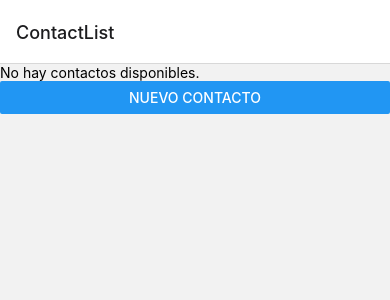
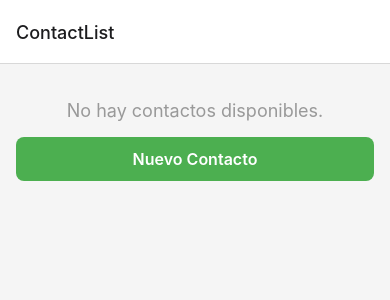
Before and after one commit to ElverTunubala/Add-contacts, a React Native app: screen / in a window 390 px wide. Shown: the top 300 px of the page. Built offline with nearby package versions, Linux system fonts and the light colour scheme.

Commit message:
style: Updated the styles for adding and updating contacts

```diff
--- a/babel.config.js
+++ b/babel.config.js
@@ -1,3 +1,20 @@
 module.exports = {
   presets: ['module:@react-native/babel-preset'],
+  plugins: [
+    [
+      'module:react-native-dotenv',
+      {
+        envName: 'APP_ENV',
+        moduleName: '@env',
+        path: '.env',
+        blocklist: null,
+        allowlist: null,
+        blacklist: null, // DEPRECATED
+        whitelist: null, // DEPRECATED
+        safe: false,
+        allowUndefined: true,
+        verbose: false,
+      },
+    ],
+  ],
 };
--- a/package.json
+++ b/package.json
@@ -42,6 +42,7 @@
     "eslint": "^8.19.0",
     "jest": "^29.6.3",
     "prettier": "2.8.8",
+    "react-native-dotenv": "^3.4.11",
     "react-test-renderer": "18.3.1",
     "typescript": "5.0.4"
   },
--- a/src/hooks/useContacts.ts
+++ b/src/hooks/useContacts.ts
@@ -10,7 +10,6 @@ export const useContacts = () => {
   const loadContacts = async () => {
     try {
       const data = await AsyncStorage.getItem('contacts');
-      console.log('Datos recuperados de AsyncStorage:', data);
       if (data) setContacts(JSON.parse(data));
     } catch (error) {
       console.error('Error al cargar contactos:', error);
--- a/src/screens/ContactDetailsScreen.tsx
+++ b/src/screens/ContactDetailsScreen.tsx
@@ -4,7 +4,8 @@ import { RouteProp, useNavigation } from '@react-navigation/native';
 import { useContacts } from '../hooks/useContacts';
 import { RootStackParamList } from '../navigation/AppNavigator';
 import { NativeStackNavigationProp } from '@react-navigation/native-stack';
-import Icon from 'react-native-vector-icons/Ionicons';
+import IonIcon from 'react-native-vector-icons/Ionicons';
+import AntDesign from 'react-native-vector-icons/AntDesign';
 
 type ContactDetailsScreenRouteProp = RouteProp<RootStackParamList, 'ContactDetails'>;
 type ContactDetailsScreenNavigationProp = NativeStackNavigationProp<RootStackParamList, 'ContactDetails'>;
@@ -19,7 +20,6 @@ const ContactDetailsScreen: React.FC<ContactDetailsScreenProps> = ({ route }) =>
   const { deleteContact, updateContact } = useContacts();
   const navigation = useNavigation();
 
-  // State para el modal y campos de actualización
   const [modalVisible, setModalVisible] = useState(false);
   const [name, setName] = useState(contact.name);
   const [phone, setPhone] = useState(contact.phone);
@@ -51,24 +51,24 @@ const ContactDetailsScreen: React.FC<ContactDetailsScreenProps> = ({ route }) =>
       <Image source={{ uri: contact.photo || 'https://via.placeholder.com/100' }} style={styles.image} />
       <Text style={styles.name}>{contact.name}</Text>
       <Text style={styles.phone}>{contact.phone}</Text>
-      <Text style={styles.email}>{contact.email}</Text >
-      <Button title="Eliminar" onPress={handleDelete} />
-      <Icon name="accessibility-outline" />;
+      <Text style={styles.email}>{contact.email}</Text>
 
-      {/* Botón para abrir el modal */}
-      <TouchableOpacity onPress={() => setModalVisible(true)}>
-        <Text style={styles.openModalText}>Actualizar Contacto</Text>
+      <TouchableOpacity style={styles.deleteButton} onPress={handleDelete}>
+        <Text style={styles.deleteButtonText}>Eliminar</Text>
       </TouchableOpacity>
 
-      {/* Modal para actualizar contacto */}
+      <TouchableOpacity style={styles.editButton} onPress={() => setModalVisible(true)}>
+        <AntDesign name="edit" size={24} color="#fff" />
+      </TouchableOpacity>
+
       <Modal
         animationType="slide"
         transparent={true}
         visible={modalVisible}
         onRequestClose={() => setModalVisible(false)}
       >
-        <View style={styles.modalContainer}>
-          <View style={styles.modalContent}>
+        <View style={styles.modalOverlay}>
+          <View style={styles.modalContainer}>
             <Text style={styles.modalTitle}>Actualizar Contacto</Text>
             <TextInput
               style={styles.input}
@@ -90,8 +90,12 @@ const ContactDetailsScreen: React.FC<ContactDetailsScreenProps> = ({ route }) =>
               placeholder="Correo"
               keyboardType="email-address"
             />
-            <Button title="Actualizar" onPress={handleUpdate} />
-            <Button title="Cerrar" onPress={() => setModalVisible(false)} color="gray" />
+            <TouchableOpacity style={styles.updateButton} onPress={handleUpdate}>
+              <Text style={styles.updateButtonText}>Actualizar</Text>
+            </TouchableOpacity>
+            <TouchableOpacity style={styles.closeButton} onPress={() => setModalVisible(false)}>
+              <Text style={styles.closeButtonText}>Cerrar</Text>
+            </TouchableOpacity>
           </View>
         </View>
       </Modal>
@@ -104,57 +108,109 @@ const styles = StyleSheet.create({
     flex: 1,
     alignItems: 'center',
     padding: 20,
+    backgroundColor: '#f7f7f7',
   },
   image: {
-    width: 100,
-    height: 100,
-    borderRadius: 50,
+    width: 120,
+    height: 120,
+    borderRadius: 60,
     marginBottom: 20,
+    borderWidth: 2,
+    borderColor: '#4CAF50',
   },
   name: {
-    fontSize: 24,
+    fontSize: 28,
     fontWeight: 'bold',
-    marginBottom: 10,
+    color: '#333',
+    marginBottom: 5,
   },
   phone: {
     fontSize: 18,
-    color: 'gray',
+    color: '#666',
     marginBottom: 5,
   },
   email: {
     fontSize: 16,
-    color: 'gray',
+    color: '#888',
     marginBottom: 20,
   },
-  openModalText: {
-    color: 'blue',
+  deleteButton: {
+    backgroundColor: '#ff5252',
+    padding: 10,
+    borderRadius: 8,
     marginTop: 10,
-    textDecorationLine: 'underline',
+    paddingHorizontal: 20,
   },
-  modalContainer: {
+  deleteButtonText: {
+    color: '#fff',
+    fontWeight: 'bold',
+  },
+  editButton: {
+    backgroundColor: '#4CAF50',
+    padding: 10,
+    borderRadius: 8,
+    position: 'absolute',
+    bottom: 30,
+    right: 30,
+    alignItems: 'center',
+  },
+  modalOverlay: {
     flex: 1,
+
     alignItems: 'center',
     backgroundColor: 'rgba(0, 0, 0, 0.5)',
   },
-  modalContent: {
-    width: '80%',
+  modalContainer: {
+    width: '85%',
     backgroundColor: 'white',
-    borderRadius: 10,
+    borderRadius: 15,
     padding: 20,
     alignItems: 'center',
+    shadowColor: '#000',
+    shadowOffset: { width: 0, height: 4 },
+    shadowOpacity: 0.3,
+    shadowRadius: 5,
+    elevation: 10,
   },
   modalTitle: {
-    fontSize: 20,
-    fontWeight: 'bold',
-    marginBottom: 15,
+    fontSize: 22,
+    fontWeight: '600',
+    marginBottom: 20,
+    color: '#4CAF50',
   },
   input: {
     width: '100%',
     borderWidth: 1,
-    borderColor: 'gray',
+    borderColor: '#ddd',
     padding: 10,
+    marginBottom: 15,
+    borderRadius: 10,
+    fontSize: 16,
+    backgroundColor: '#f9f9f9',
+  },
+  updateButton: {
+    backgroundColor: '#4CAF50',
+    padding: 12,
+    borderRadius: 8,
+    width: '100%',
+    alignItems: 'center',
     marginBottom: 10,
-    borderRadius: 5,
+  },
+  updateButtonText: {
+    color: '#fff',
+    fontWeight: '600',
+    fontSize: 16,
+  },
+  closeButton: {
+    backgroundColor: '#aaa',
+    padding: 10,
+    borderRadius: 8,
+    width: '100%',
+    alignItems: 'center',
+  },
+  closeButtonText: {
+    color: '#fff',
+    fontWeight: '500',
   },
 });
 
--- a/src/screens/ContactListScreen.tsx
+++ b/src/screens/ContactListScreen.tsx
@@ -1,5 +1,13 @@
 import React, { useEffect } from 'react';
-import { View, Text, FlatList, Button, TouchableOpacity, Image } from 'react-native';
+import {
+  View,
+  Text,
+  FlatList,
+  Button,
+  TouchableOpacity,
+  Image,
+  StyleSheet
+} from 'react-native';
 import { useContacts } from '../hooks/useContacts';
 import { Contact } from '../interfaces/Contact';
 import { useNavigation } from '@react-navigation/native';
@@ -17,7 +25,6 @@ const ContactListScreen: React.FC = () => {
 
   useEffect(() => {
     loadContacts();
-
     const unsubscribe = navigation.addListener('focus', () => {
       loadContacts();
     });
@@ -27,27 +34,107 @@ const ContactListScreen: React.FC = () => {
   const renderItem = ({ item }: { item: Contact }) => (
     <TouchableOpacity
       onPress={() => navigation.navigate('ContactDetails', { contact: item })}
-      style={{ flexDirection: 'row', alignItems: 'center', marginVertical: 8 }}
+      style={styles.contactContainer}
     >
-      <Image source={{ uri: item.photo }} style={{ width: 50, height: 50, borderRadius: 25 }} />
-      <View style={{ marginLeft: 10 }}>
-        <Text>{item.name}</Text>
-        <Text>{item.phone}</Text>
+      <Image source={{ uri: item.photo }} style={styles.contactImage} />
+      <View style={styles.contactInfo}>
+        <Text style={styles.contactName}>{item.name}</Text>
+        <Text style={styles.contactPhone}>{item.phone}</Text>
       </View>
-      <Button title="Eliminar" onPress={() => deleteContact(item.id)} />
+      <TouchableOpacity
+        style={styles.deleteButton}
+        onPress={() => deleteContact(item.id)}
+      >
+        <Text style={styles.deleteButtonText}>Eliminar</Text>
+      </TouchableOpacity>
     </TouchableOpacity>
   );
 
   return (
-    <View>
+    <View style={styles.container}>
       {contacts.length === 0 ? (
-      <Text>No hay contactos disponibles.</Text>
-    ) : (
-      <FlatList data={contacts} keyExtractor={(item) => item.id} renderItem={renderItem} />
-    )}
-    <Button title="Nuevo Contacto" onPress={() => navigation.navigate('NewContact')} />
+        <Text style={styles.emptyText}>No hay contactos disponibles.</Text>
+      ) : (
+        <FlatList
+          data={contacts}
+          keyExtractor={(item) => item.id}
+          renderItem={renderItem}
+        />
+      )}
+      <TouchableOpacity
+        style={styles.newContactButton}
+        onPress={() => navigation.navigate('NewContact')}
+      >
+        <Text style={styles.newContactButtonText}>Nuevo Contacto</Text>
+      </TouchableOpacity>
     </View>
   );
 };
 
+const styles = StyleSheet.create({
+  container: {
+    flex: 1,
+    backgroundColor: '#F5F5F5',
+    padding: 16,
+  },
+  contactContainer: {
+    flexDirection: 'row',
+    alignItems: 'center',
+    backgroundColor: '#FFFFFF',
+    borderRadius: 10,
+    padding: 10,
+    marginVertical: 8,
+    shadowColor: '#000',
+    shadowOffset: { width: 0, height: 2 },
+    shadowOpacity: 0.1,
+    shadowRadius: 4,
+    elevation: 2, // For Android shadow
+  },
+  contactImage: {
+    width: 50,
+    height: 50,
+    borderRadius: 25,
+  },
+  contactInfo: {
+    flex: 1,
+    marginLeft: 12,
+  },
+  contactName: {
+    fontSize: 18,
+    fontWeight: '600',
+    color: '#333',
+  },
+  contactPhone: {
+    fontSize: 14,
+    color: '#777',
+  },
+  deleteButton: {
+    backgroundColor: '#FF5C5C',
+    padding: 8,
+    borderRadius: 8,
+  },
+  deleteButtonText: {
+    color: '#FFF',
+    fontWeight: '600',
+  },
+  emptyText: {
+    textAlign: 'center',
+    marginTop: 20,
+    fontSize: 18,
+    color: '#999',
+  },
+  newContactButton: {
+    backgroundColor: '#4CAF50',
+    padding: 12,
+    borderRadius: 8,
+    alignItems: 'center',
+    marginTop: 16,
+  },
+  newContactButtonText: {
+    color: '#FFF',
+    fontSize: 16,
+    fontWeight: '600',
+  },
+});
+
 export default ContactListScreen;
```
Also changed, not shown: 3 other files (tests, documents, lock files or other folders).
